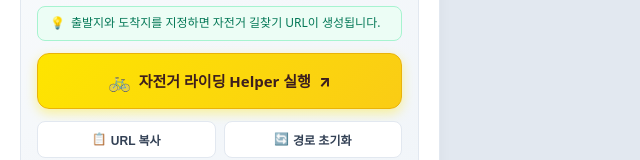
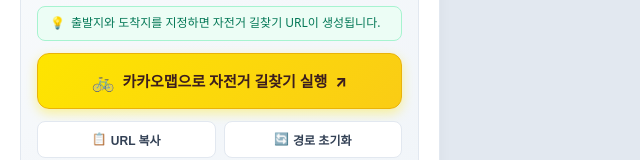
Before and after one commit to allanallankim/go_bike, a website: page index_좌표선택_지명검색_개선본2.html in a window 1280 px wide. Shown: the part 1007-1167 px from the top of the page, without its empty margins (0-640 px from the left). Drawn offline with Linux system fonts and the light colour scheme; no server answers; a web font is replaced by a local one.

Commit message:
Update bicycle directions button label

```diff
--- a/index_좌표선택_지명검색_개선본2.html
+++ b/index_좌표선택_지명검색_개선본2.html
@@ -887,7 +887,7 @@
           <!-- 메인 카카오맵 길찾기 바로가기 버튼 -->
           <a id="btnOpenKakaoRoute" class="btn-main-route" href="#" target="_blank" rel="noopener">
             <span style="font-size:18px">🚲</span>
-            <span id="btnRouteText">자전거 라이딩 Helper 실행</span>
+            <span id="btnRouteText">카카오맵으로 자전거 길찾기 실행</span>
             <span>↗</span>
           </a>
 
```
